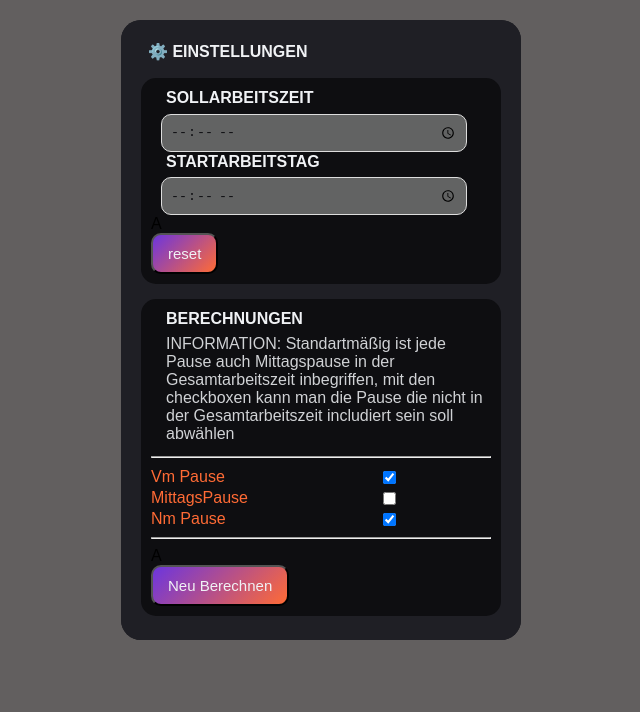
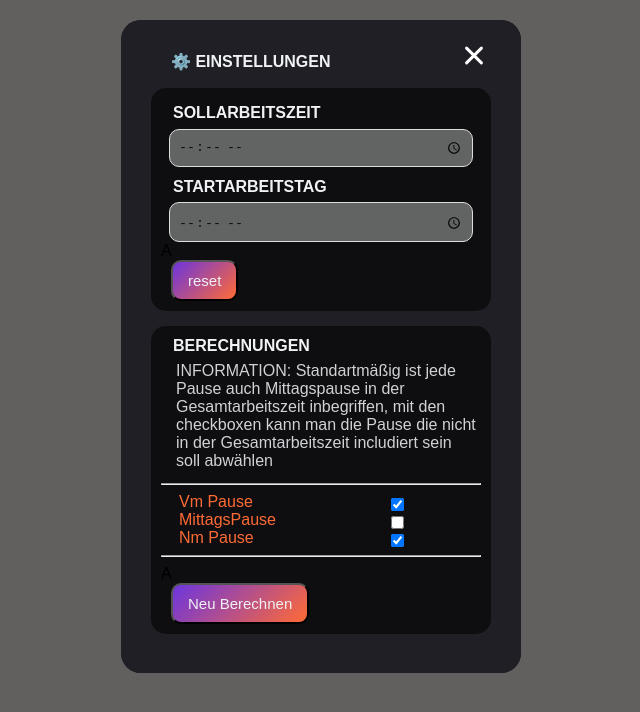
Before and after one commit to sonnytricky/WorkTime-Calc., a website: page index.html in a window 1280 px wide. Both pictures are taken after a click on the button 783 px from the left and 67 px from the top of the page. Shown: the whole page, without its empty margins (319-959 px from the left). Drawn offline with Linux system fonts and the light colour scheme.

Commit message:
optionen angepasst -> Handytest

```diff
--- a/index.html
+++ b/index.html
@@ -25,17 +25,17 @@
   <div class="app">
     <div class="main-card">
 
-
+        <!-- ☰ Menü -->
+        <button class="menu-btn">
+          <span></span>
+          <span></span>
+          <span></span>
+        </button>
 
       <!-- 🔵 MAIN VIEW -->
       <div id="mainView">
 
-        <!-- ☰ Menü -->
-        <button class="menu-btn" onclick="toggleMenu()">
-          <span></span>
-          <span></span>
-          <span></span>
-        </button>
+
 
         <!-- <div id="sideMenu" class="side-menu">
           <a href="#" onclick="showSettings()">⚙️ Einstellungen</a>
@@ -65,8 +65,8 @@
           <p>Pausen Dauer: <span id="nmErgebnis">0</span> min</p>
         </div>
 
-        <div class="row">
-          <p>Feierabend: <span id="feierabendOutput">0</span> Uhr</p>
+        <div class="card">
+          <h3 id="feierabend">Feierabend: <span id="feierabendOutput">0</span> Uhr</h3>
         </div>
 
       </div>
@@ -78,9 +78,9 @@
         <h2>⚙️ Einstellungen</h2>
 
         <div class="card">
-          <h3>SollArbeitszeit</h3>
+          <h3 id="SollArbeitszeit">SollArbeitszeit</h3>
           <input type="time" id="sollZeitGesamt">
-          <h3>startArbeitstag</h3>
+          <h3 id="startArbeitstag">startArbeitstag</h3>
           <input type="time" id="startArbeitstag">
           <div class="box">A</div>
           <button class="btn" id="reset">reset</button>
--- a/style.css
+++ b/style.css
@@ -90,7 +90,7 @@ h4 {
   max-width: 400px;
   margin: 0 auto;
 
-  padding: 30px;
+  padding: 30px;  /* war auf 30 */
   border-radius: 20px;
 
   min-height: 70vh;
@@ -108,6 +108,7 @@ h4 {
   background: var(--bg-card-secondary);
   padding: 10px;
   border-radius: 15px;
+  /* margin: 10px; */
   margin-top: 15px;
   width: 100%;
 }
@@ -115,7 +116,7 @@ h4 {
 h2 {
   width: auto;
   max-width: 100%;
-  padding-left: 5px;
+  padding-left: 18px;
   margin: 2px;
   text-align: left;
 }
@@ -125,7 +126,7 @@ h3 {
   max-width: 100%;
   padding-left: 5px;
   margin: 0;
-  margin-left: 10px;
+  margin-left: 7px;
   font-size: 16px;
 }
 
@@ -143,9 +144,11 @@ input {
   background: var(--bg-input);
   color: #0d0d11;
   width: 95%;
-  max-width: 90%;
-  margin-top: 5px;
-  margin-left: 10px;
+  max-width: 100%;
+  margin: 5px auto 0 auto;
+  /* margin-top: 5px; */
+  /* margin-left: 10px; */
+  display: block;
   padding: 8px;
   border-radius: 10px;
   border: 1px solid #ddd;
@@ -156,7 +159,8 @@ input {
   justify-content: space-between;
   align-items: center;
   gap: 10px;
-  width: 100%;
+  width: 90%;
+  margin-left: 18px;
 }
 
 .setting-row span {
@@ -166,7 +170,7 @@ input {
 }
 
 .setting-row input {
-  flex: 2;
+  flex: 1;
 }
 
 .btn {
@@ -176,6 +180,7 @@ input {
   color: var(--btn-primary);
   border-radius: 10px;
   padding: 10px 15px;
+  margin-left: 10px;
   font-size: 15px;
   cursor: pointer;
 }
@@ -198,6 +203,19 @@ input {
   align-items: center;
 }
 
+#SollArbeitszeit {
+  padding-top: 5px;
+}
+
+#startArbeitstag {
+  padding-top: 10px;
+}
+
+#feierabend {
+  /* padding-left: 10px; */
+  margin-top: 5px;
+}
+
 #feierabendOutput {
   font-weight: 700;
   /* font-weight: bold; */
@@ -208,8 +226,8 @@ input {
 .menu-btn {
   position: absolute;
 
-  top: 0px;
-  right: 10px;
+  top: 20px;
+  right: 30px;
 
   width: 34px;
   height: 34px;
@@ -239,7 +257,8 @@ input {
   height: 3px; /* Breite des X*/
   width: 24px;
 
-  background: var(--btn-primary);
+  background: white;
+  color: white;
   border-radius: 2px;
 
   transform: translateX(-50%);
@@ -289,7 +308,8 @@ input {
 
   transition: opacity 0.3s ease;
 
-  overflow: hidden;
+  overflow-y: auto;
+  overflow-x: hidden;
 }
 
 #mainView.hidden {
@@ -306,7 +326,7 @@ input {
   width: 100%;
   height: 100%;
 
-  padding: 20px;
+  padding: 30px;
   background: var(--bg-card-primary);
 
   overflow-y: auto;
@@ -323,6 +343,9 @@ input {
 @media (max-width: 1024px) {
   .main-card {
     width: 95%;
+  }
+  .setting-row {
+    margin-left: 18px;
   }
 }
 
@@ -346,11 +369,12 @@ input {
   .setting-row {
     flex-direction: column;
     align-items: stretch;
+    margin-left: 18px;
   }
 
   .menu-btn {
-    top: 10px;
-    right: 10px;
+    top: 15px;
+    right: 20px;
   }
 }
 
@@ -363,8 +387,12 @@ input {
   p {
     font-size: 14px;
   }
+  #mainView,
+  #settingsView {
+    padding: 20px;
+  }
 
-  .main-card {
-    padding: 12px;
-  }
+  /* .main-card {
+    padding: 20px;
+  } */
 }
--- a/worktimecalc.js
+++ b/worktimecalc.js
@@ -167,14 +167,14 @@ document.querySelector("#feierabendBtn").addEventListener("click", berechneFeier
 // ======================
 // Für das Menü bzw. Views
 // ======================
-// eslint-disable-next-line no-unused-vars
-function toggleMenu() {
-  const btn = document.querySelector(".menu-btn");
-  const settings = document.getElementById("settingsView");
 
-  btn.classList.toggle("x");
-  settings.classList.toggle("active");
-}
+const menuBtn = document.querySelector(".menu-btn");
+const settingsView = document.getElementById("settingsView");
+
+menuBtn.addEventListener("click", () => {
+  const isOpen = settingsView.classList.toggle("active");
+  menuBtn.classList.toggle("open", isOpen);
+});
 
 // ======================
 // Speicher - localStorage
```
